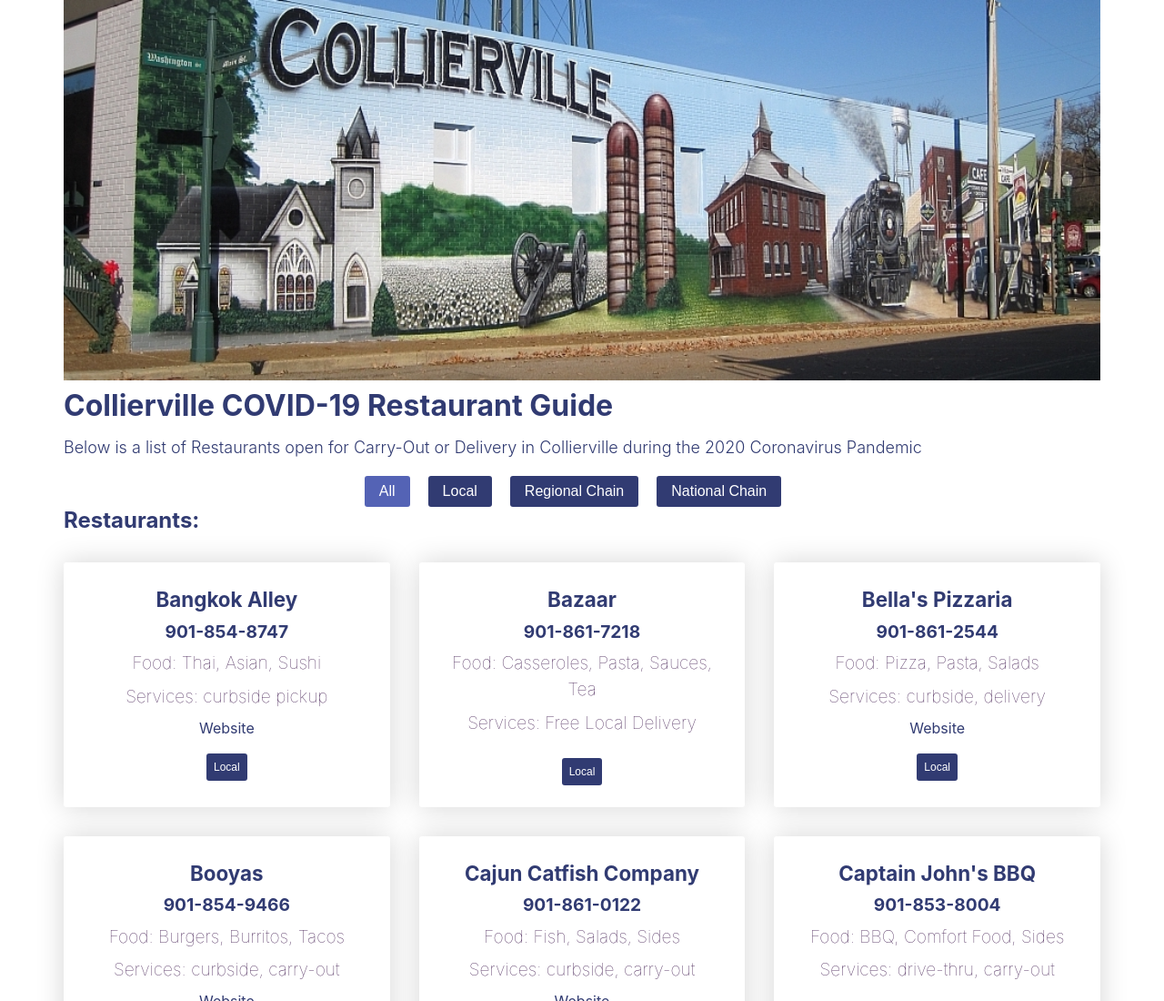
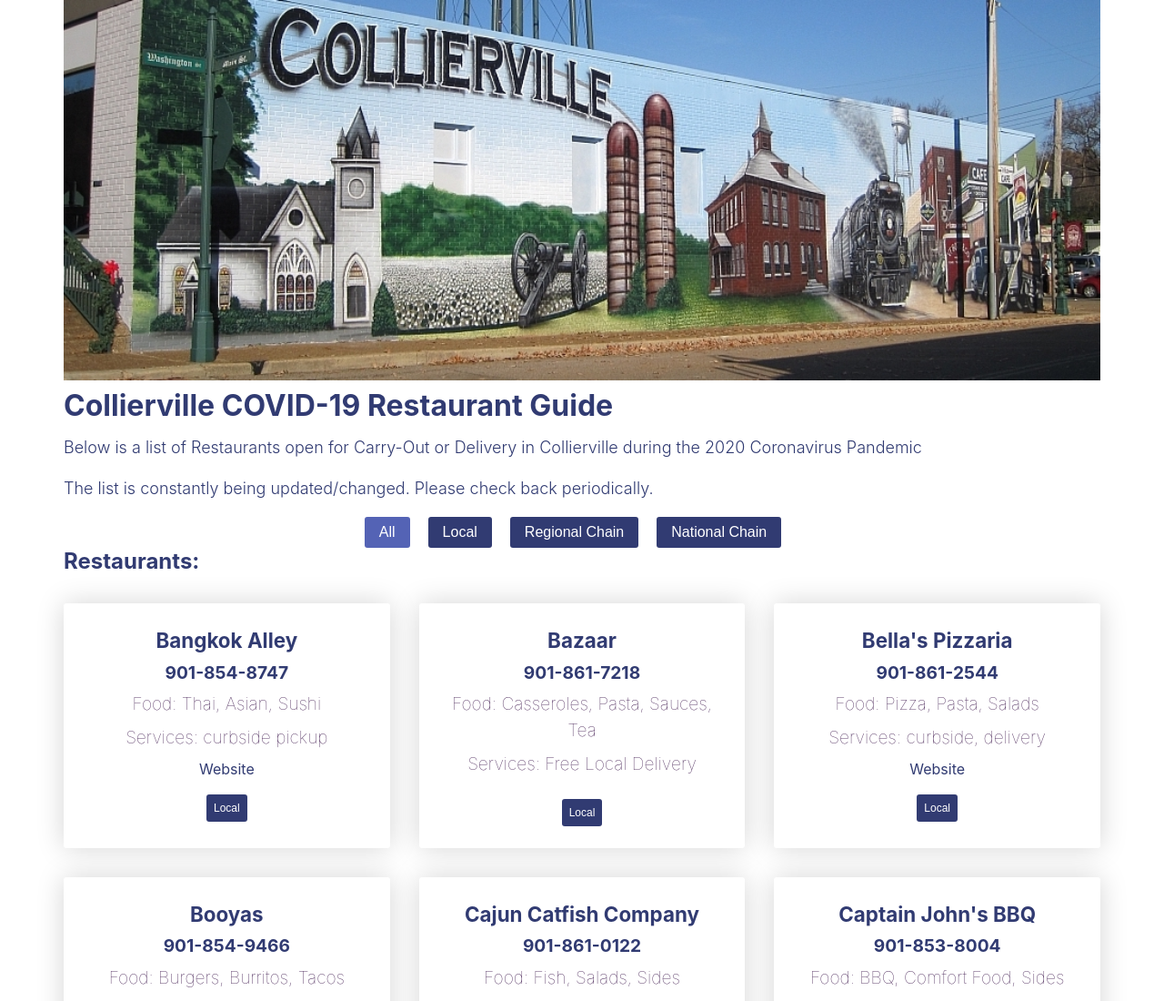
Before and after one commit to Kaytal/collierville-eats, a Gatsby site: page / in a window 1280 px wide. Shown: the top 1100 px of the page at 91% size. Built offline with nearby package versions, Linux system fonts and the light colour scheme; Gatsby itself is replaced by a stand-in of ours.

Commit message:
Updated hero paragraph to mention frequent changes

```diff
--- a/src/components/heroHeader.js
+++ b/src/components/heroHeader.js
@@ -20,6 +20,7 @@ export default () => (
         <div className="headline">{data.site.siteMetadata.home.title}</div>
         <div className="primary-content">
           <p>{data.site.siteMetadata.home.description}</p>
+          <p>The list is constantly being updated/changed. Please check back periodically.</p>
         </div>
       </header>
     )}
```
